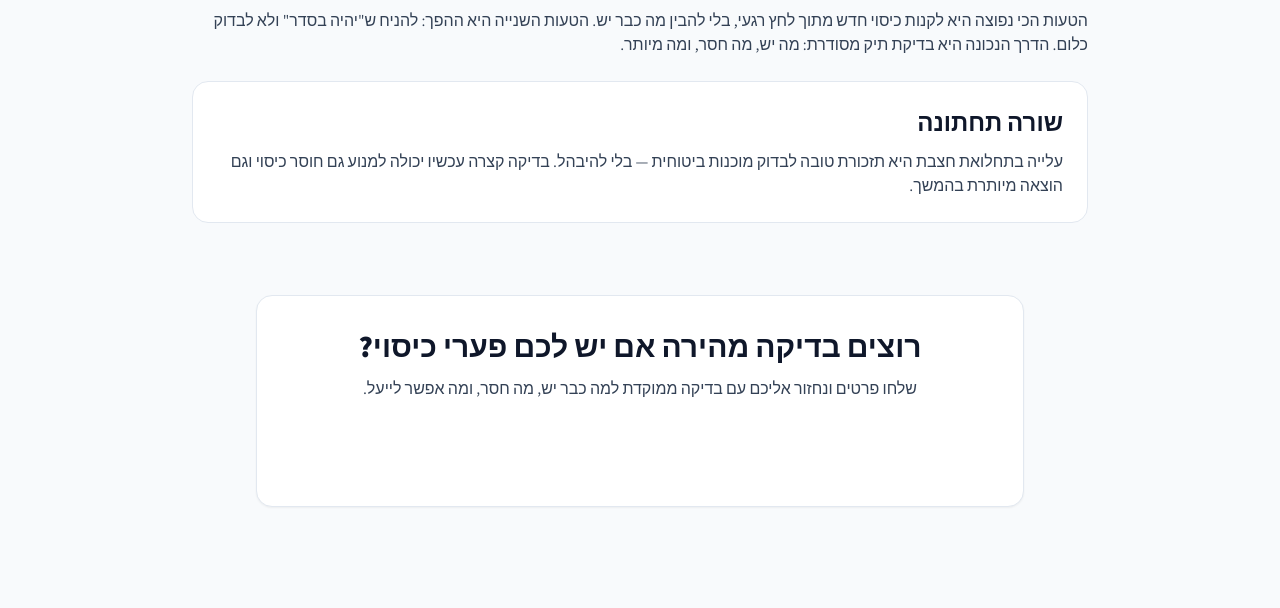
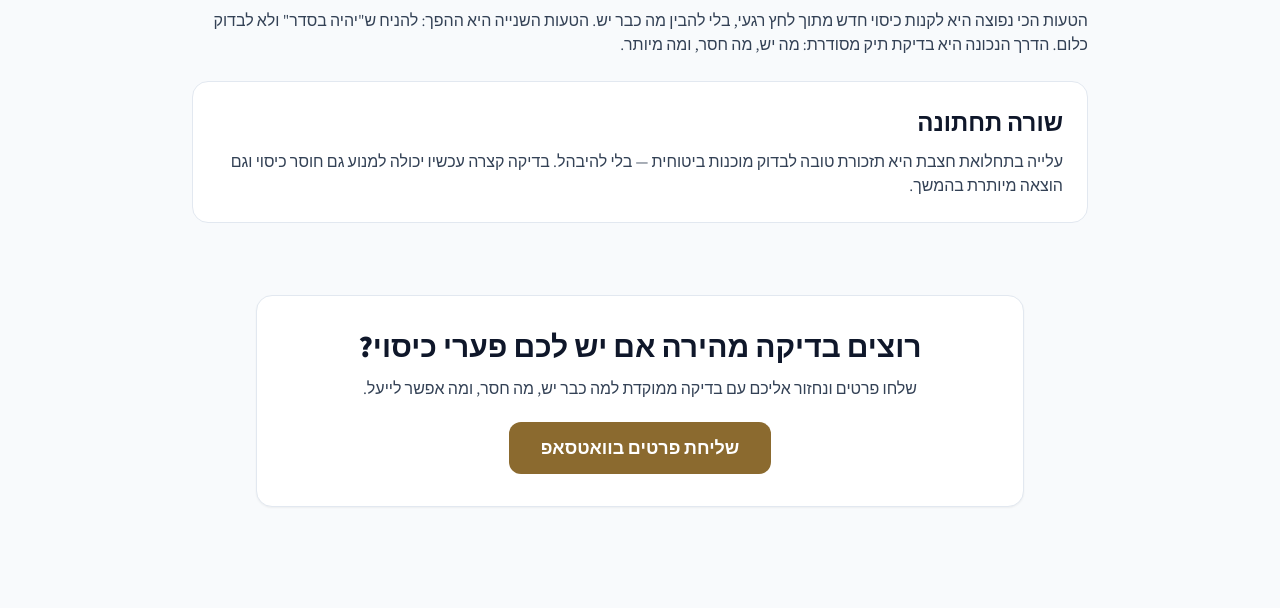
Before and after one commit to reginazaidler/vainzof, a plain HTML site: page measles-insurance-coverage-guide.html in a window 1280 px wide. Shown: the part 1030-1638 px from the top of the page. Drawn offline with nearby package versions, Linux system fonts and the light colour scheme.

Commit message:
Fix WhatsApp CTA color token in measles coverage guide

```diff
--- a/measles-insurance-coverage-guide.html
+++ b/measles-insurance-coverage-guide.html
@@ -111,7 +111,7 @@ gtag('config', 'G-EM8SYH542C');
       <div class="max-w-3xl mx-auto bg-white border border-slate-200 rounded-2xl p-6 md:p-8 text-center shadow-sm">
         <h2 class="text-2xl md:text-3xl font-extrabold text-blue-950 mb-3">רוצים בדיקה מהירה אם יש לכם פערי כיסוי?</h2>
         <p class="text-slate-700 leading-relaxed mb-5">שלחו פרטים ונחזור אליכם עם בדיקה ממוקדת למה כבר יש, מה חסר, ומה אפשר לייעל.</p>
-        <a href="https://wa.me/972524520222" target="_blank" rel="noopener noreferrer" class="inline-flex items-center justify-center bg-[var(--gold-main)] text-white font-bold rounded-xl px-8 py-3 text-lg hover:bg-[#b8914e] transition-colors">שליחת פרטים בוואטסאפ</a>
+        <a href="https://wa.me/972524520222" target="_blank" rel="noopener noreferrer" class="inline-flex items-center justify-center bg-[var(--gold-brand)] text-white font-bold rounded-xl px-8 py-3 text-lg hover:bg-[var(--gold-hover)] transition-colors">שליחת פרטים בוואטסאפ</a>
       </div>
     </section>
   </div>
```
